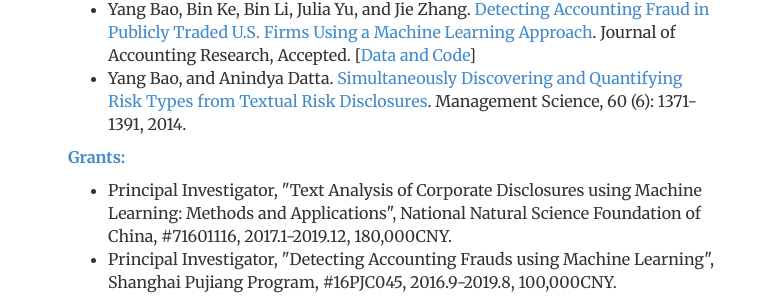
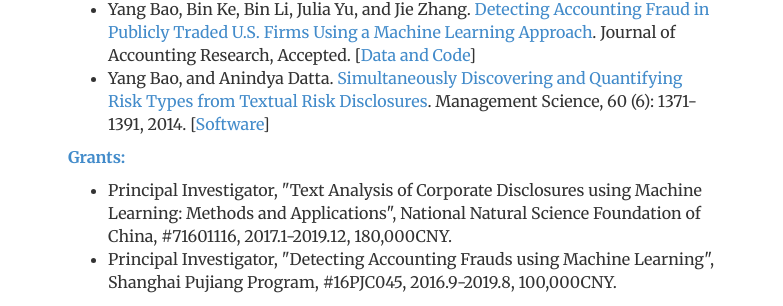
Before and after one commit to popeye007/popeye007.github.io, a Jekyll site: the page built from research/index.html, in a window 1280 px wide. Shown: the part 435-741 px from the top of the page, without its empty margins (248-1031 px from the left). Built offline with Jekyll 4.4.1, drawn with Linux system fonts in a browser that asks for light colours; comment, search, counter and statistics services are not loaded.

Commit message:
Signed-off-by: popeye007 <baoyang.nju@gmail.com>
Signed-off-by: popeye007 <baoyang.nju@gmail.com>









Signed-off-by: popeye007 <baoyang.nju@gmail.com>




popeye007

```diff
--- a/research/index.html
+++ b/research/index.html
@@ -30,7 +30,7 @@
 		<ul>
 			<p><b>Selected Journal Papers:</b></p>
 			<li>Yang Bao, Bin Ke, Bin Li, Julia Yu, and Jie Zhang. <a href="https://onlinelibrary.wiley.com/doi/10.1111/1475-679X.12292">Detecting Accounting Fraud in Publicly Traded U.S. Firms Using a Machine Learning Approach</a>. Journal of Accounting Research, Accepted. [<a href="https://github.com/JarFraud/FraudDetection">Data and Code</a>]</li>
-			<li>Yang Bao, and Anindya Datta. <a href="http://pubsonline.informs.org/doi/abs/10.1287/mnsc.2014.1930">Simultaneously Discovering and Quantifying Risk Types from Textual Risk Disclosures</a>. Management Science, 60 (6): 1371-1391, 2014.</li></li>
+			<li>Yang Bao, and Anindya Datta. <a href="http://pubsonline.informs.org/doi/abs/10.1287/mnsc.2014.1930">Simultaneously Discovering and Quantifying Risk Types from Textual Risk Disclosures</a>. Management Science, 60 (6): 1371-1391, 2014. [<a href="https://pubsonline.informs.org/doi/suppl/10.1287/mnsc.2014.1930">Software</a>]</li></li>
 		</ul>
 
 
```
